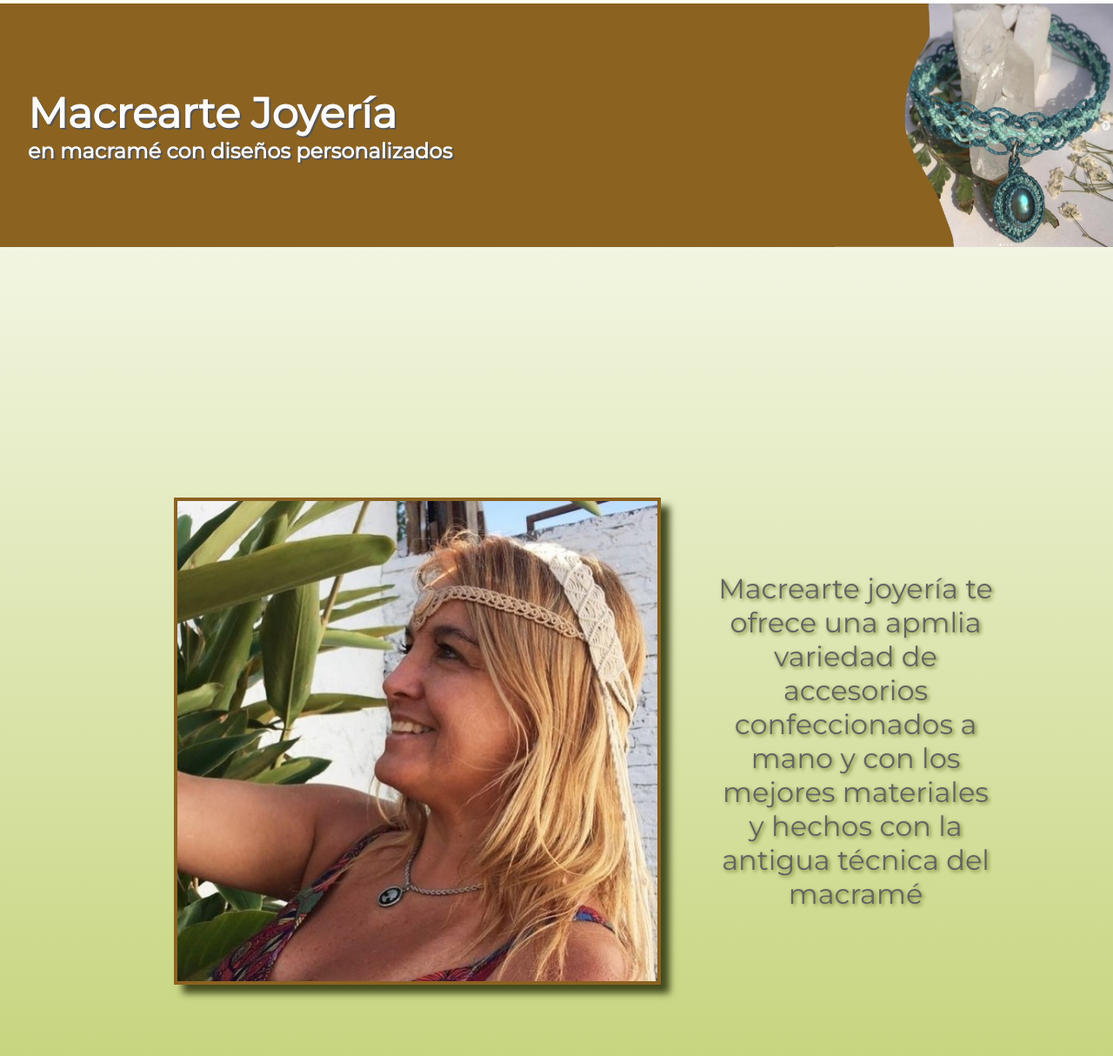
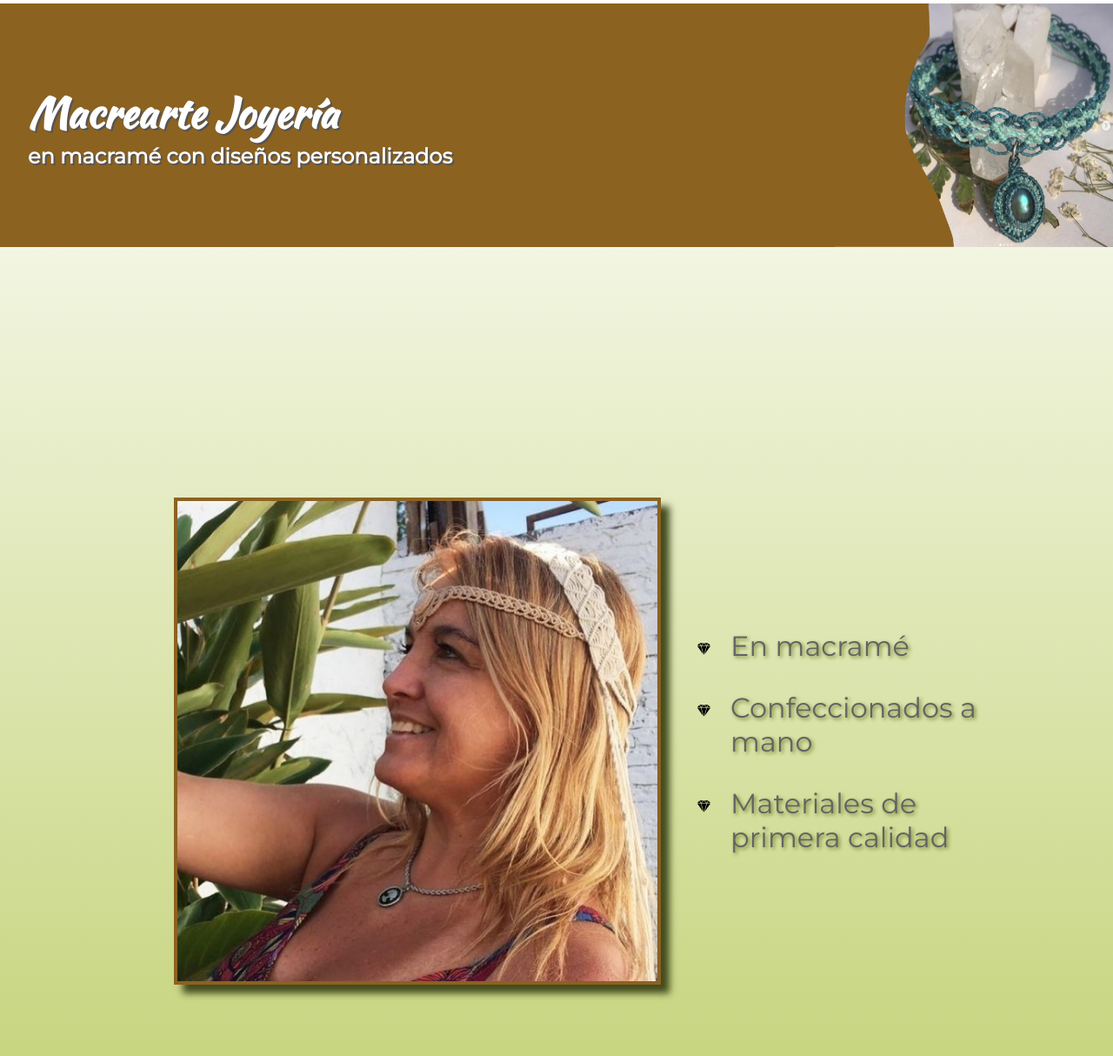
Before and after one commit to nachogxnz/clase_github, a website: page index.html in a window 1280 px wide. Shown: the part 86-1300 px from the top of the page at 87% size. Drawn offline with nearby package versions, Linux system fonts and the light colour scheme; a web font is replaced by a local one.

Commit message:
[UPDATE] Se cambiaron los estilos de los títulos y de las listas

```diff
--- a/index.html
+++ b/index.html
@@ -15,6 +15,7 @@
     <link rel="preconnect" href="https://fonts.googleapis.com">
     <link rel="preconnect" href="https://fonts.gstatic.com" crossorigin>
     <link href="https://fonts.googleapis.com/css2?family=Montserrat:wght@200;400&family=Rampart+One&display=swap" rel="stylesheet">
+    <link href="https://fonts.googleapis.com/css2?family=Kaushan+Script&display=swap" rel="stylesheet">
 </head>
 <body>
     <header class="header">
@@ -43,7 +44,13 @@
         <section class="main primerResponsive">
             <div class="main__first">
                 <img class="main__first__img"src="img/tiaras.jpg" alt="Ilustración joyería">
-                <p class="main__first__parrafo fontSize-1">Macrearte joyería te ofrece una apmlia variedad de accesorios confeccionados a mano y con los mejores materiales y hechos con la antigua técnica del macramé</p>
+                <div>
+                    <ul class="main__first__lista">
+                        <li class="main__first__lista__item">En macramé</li>
+                        <li class="main__first__lista__item">Confeccionados a mano</li>
+                        <li class="main__first__lista__item">Materiales de primera calidad</li>
+                    </ul>
+                </div>
             </div>
             </section>
         <section class="maindos segundoResponsive fontSize-1">
--- a/scss/_mixins.scss
+++ b/scss/_mixins.scss
@@ -1,9 +1,10 @@
 @mixin headingStyle {
     color:#8b6220;
     text-align: center;
-    font-family: 'Rampart One', cursive;
+    font-family: 'Kaushan Script', cursive;
     clear: both;
     margin: $rem-size+1 auto;
+    text-shadow: 3px 3px 6px rgb(84, 83, 83);
 }
 @mixin TextShadow {
     color: rgb(100, 99, 99);
--- a/scss/index.scss
+++ b/scss/index.scss
@@ -28,7 +28,7 @@
         justify-content: center;
         &__one {
             font-size: $rem-size*1.5;
-            font-family: $main-font;
+            font-family: 'Kaushan Script', cursive;
             color: white;
             text-shadow: 2px 2px rgb(85, 85, 85);
             margin-left: $rem-size;
@@ -64,11 +64,15 @@
             border: 4px solid $color-primary;
             box-shadow: 10px 10px 8px #434b1e;
         }
-        &__parrafo {
-            text-align: center;
+        &__lista {
             width: 25vw;
             font-family: $main-font;
             @include TextShadow;
+            font-size: $rem-size;
+            list-style-image: url(../img/diamond.svg);
+            &__item {
+                padding: 1rem;
+            }
         }
     }
 }
@@ -107,7 +111,7 @@
         justify-content: center;
         &__titulo {
             text-align: center;
-            font-family: 'Rampart One', cursive;
+            font-family: 'Kaushan Script', cursive;
             clear: both;
             margin: $rem-size+1 auto;
             font-size: $rem-size*2;
```
Also changed, not shown: pages/contacto.html (+1 -0 lines), pages/galeria.html (+1 -0 lines), pages/macreando.html (+1 -0 lines), pages/nosotros.html (+1 -0 lines), pages/piedras.html (+1 -0 lines), css/index.css, img/diamond.svg (added).
